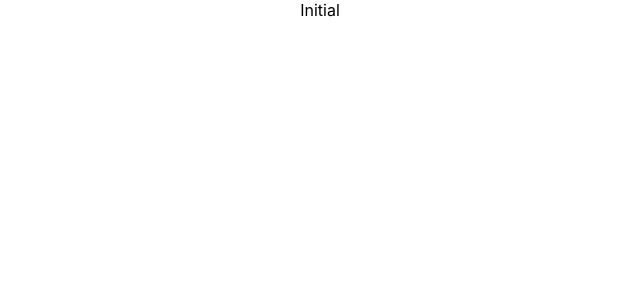
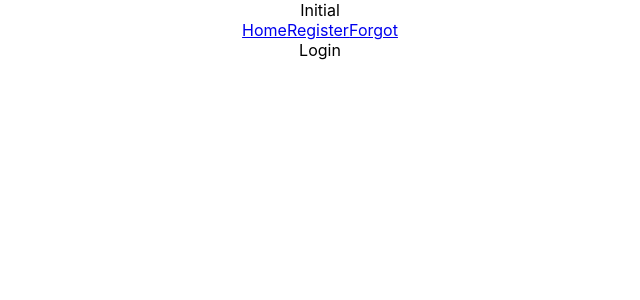
Before and after one commit to anshumanpatil/react-admin, a React (Create React App) app: page / in a window 1280 px wide. Shown: the top 300 px of the page, without its empty margins (320-960 px from the left). Built offline with nearby package versions, Linux system fonts and the light colour scheme.

Commit message:
added routing

```diff
--- a/package.json
+++ b/package.json
@@ -5,6 +5,7 @@
   "dependencies": {
     "react": "^16.8.6",
     "react-dom": "^16.8.6",
+    "react-router-dom": "^5.0.1",
     "react-scripts": "3.0.1"
   },
   "scripts": {
--- /dev/null
+++ b/src/components/forgot/Forgot.js
@@ -0,0 +1,11 @@
+import React from 'react';
+
+function Forgot() {
+  return (
+    <div>
+      Forgot
+    </div>
+  );
+}
+
+export default Forgot;
--- /dev/null
+++ b/src/components/login/Login.js
@@ -0,0 +1,11 @@
+import React from 'react';
+
+function Login() {
+  return (
+    <div>
+      Login
+    </div>
+  );
+}
+
+export default Login;
--- /dev/null
+++ b/src/components/register/Register.js
@@ -0,0 +1,11 @@
+import React from 'react';
+
+function Register() {
+  return (
+    <div>
+      Register
+    </div>
+  );
+}
+
+export default Register;
--- a/src/containers/App.js
+++ b/src/containers/App.js
@@ -1,13 +1,32 @@
-import React from 'react';
-// import logo from './logo.svg';
+import React , {Component} from 'react';
+import { BrowserRouter as Router, Route, Link } from "react-router-dom";
+
+import  Register  from '../components/register/Register'
+import  Login  from '../components/login/Login'
+import  Forgot  from '../components/forgot/Forgot'
+
 import './App.css';
 
-function App() {
-  return (
+class App extends Component {
+  render() {
+    return (
     <div className="App">
+    <Router>
       Initial
-    </div>
-  );
+
+      <div>
+        <Link to="/">Home</Link>
+        <Link to="/register/">Register</Link>
+        <Link to="/forgot/">Forgot</Link>
+      </div>
+
+        <Route path="/" exact component={Login} />
+        <Route path="/register/" component={Register} />
+        <Route path="/forgot/" component={Forgot} />
+    </Router>
+  </div> );
+
+  }
 }
 
 export default App;
```
